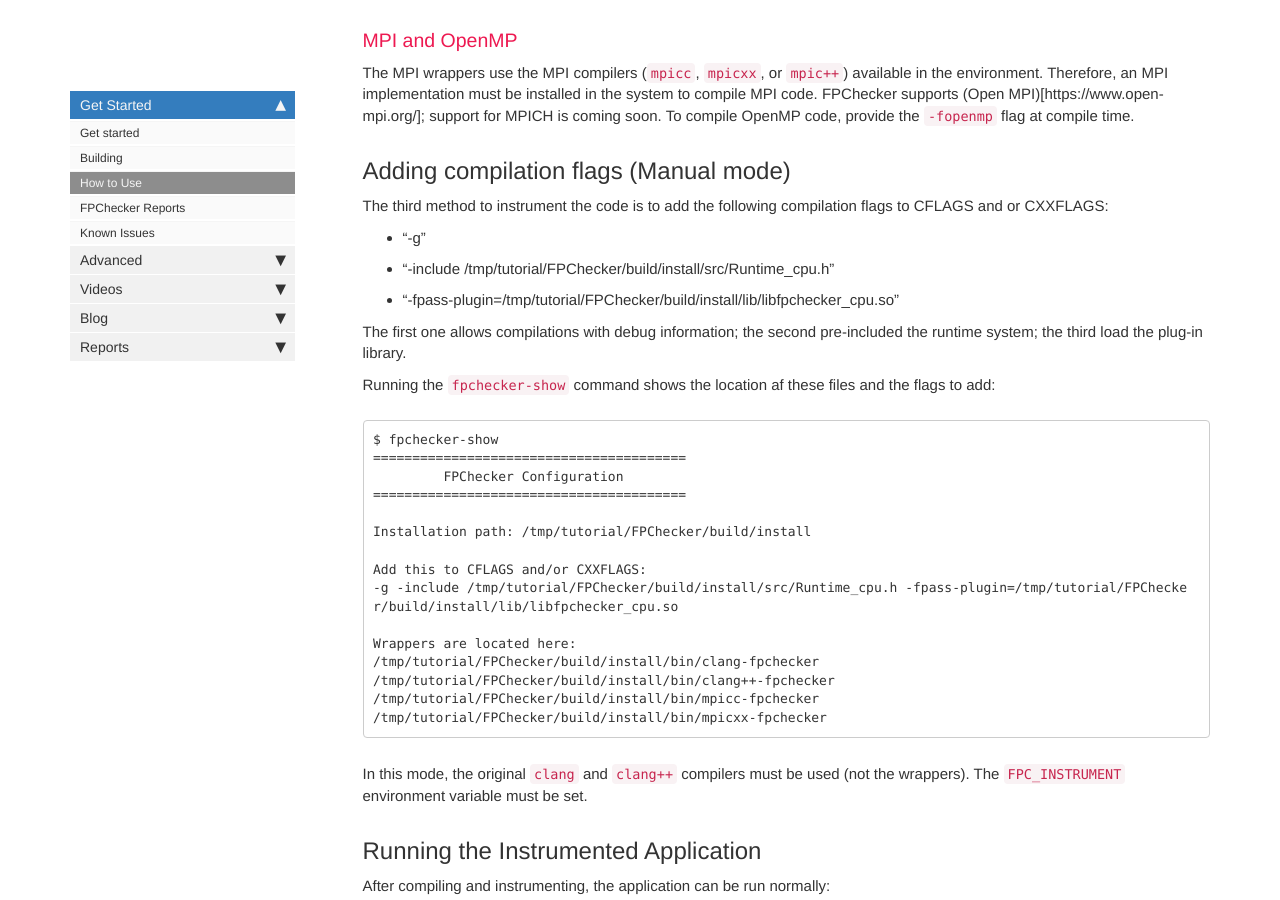
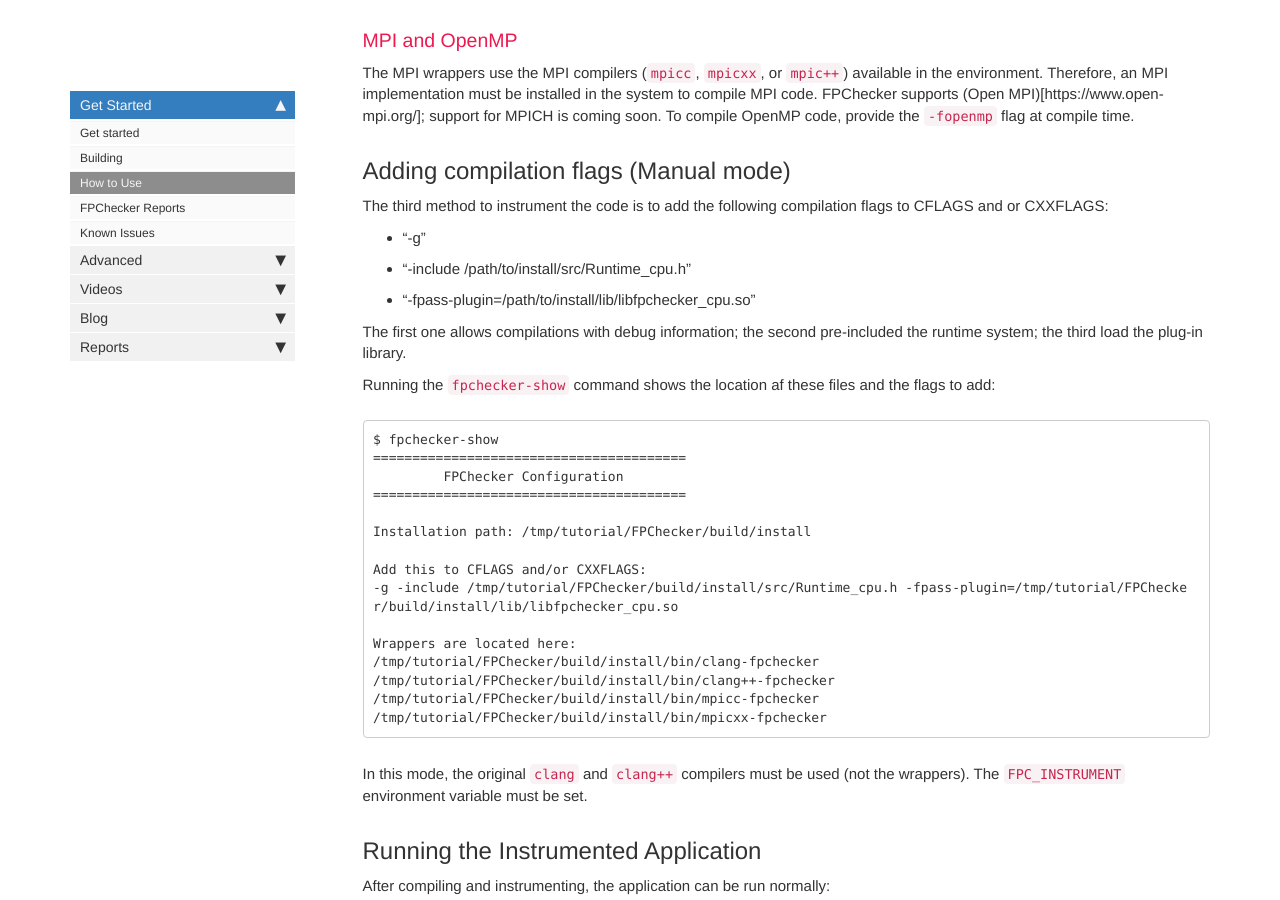
Before and after one commit to ilagunap/fpchecker-doc, a Jekyll site: the page built from how-to-use.md, in a window 1280 px wide and 900 px high, scrolled down 1533 px. Built offline with Jekyll 4.4.1, drawn with Linux system fonts in a browser that asks for light colours; comment, search, counter and statistics services are not loaded.

Commit message:
changed how to use (2)

```diff
--- a/how-to-use.md
+++ b/how-to-use.md
@@ -55,8 +55,8 @@ The MPI wrappers use the MPI compilers (`mpicc`, `mpicxx`, or `mpic++`) availabl
 The third method to instrument the code is to add the following compilation flags to CFLAGS and or CXXFLAGS:
 
 - "-g"
-- "-include /tmp/tutorial/FPChecker/build/install/src/Runtime_cpu.h"
-- "-fpass-plugin=/tmp/tutorial/FPChecker/build/install/lib/libfpchecker_cpu.so"
+- "-include /path/to/install/src/Runtime_cpu.h"
+- "-fpass-plugin=/path/to/install/lib/libfpchecker_cpu.so"
 
 The first one allows compilations with debug information; the second pre-included the runtime system; the third load the plug-in library.
 
```
